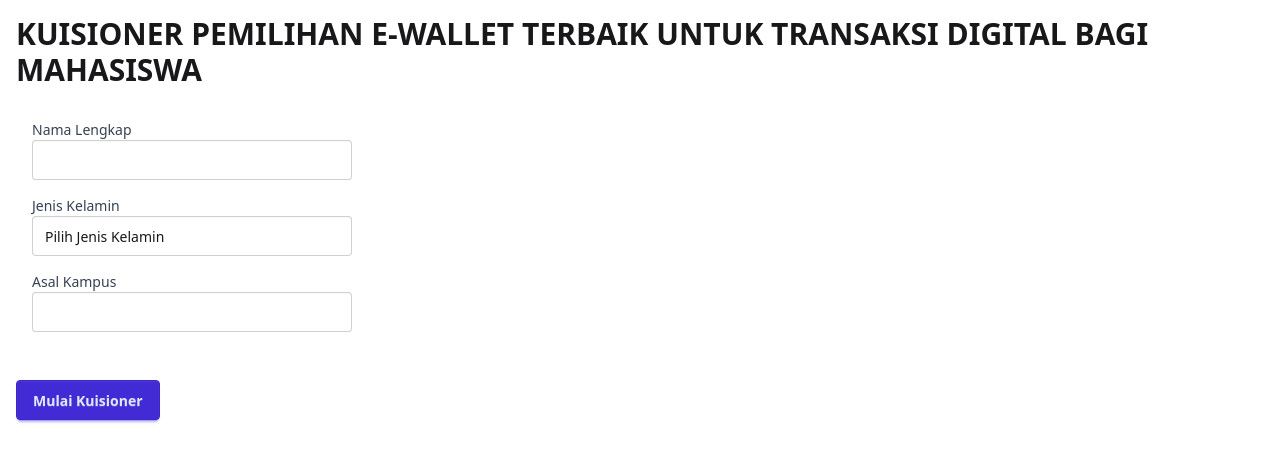
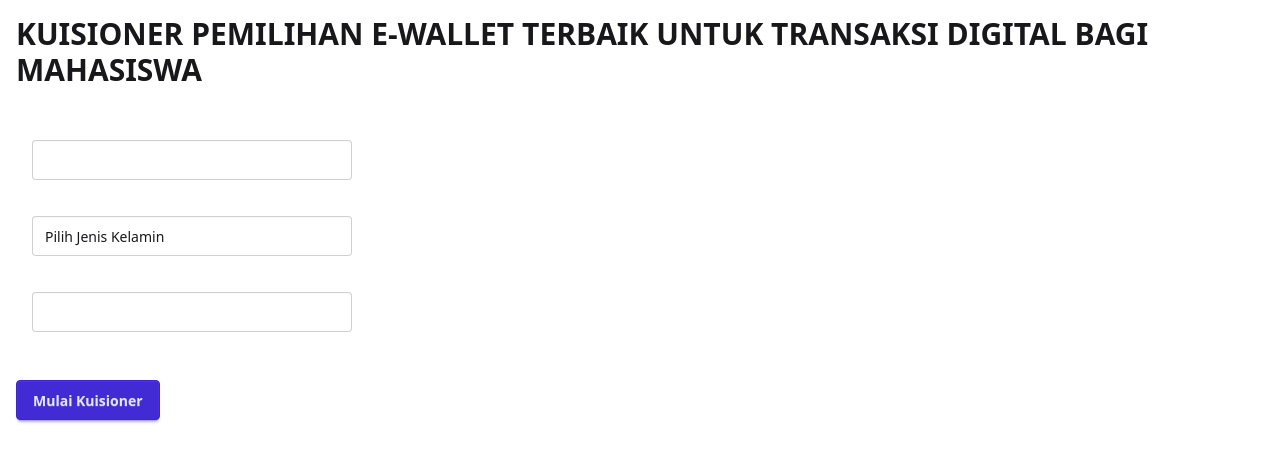
Before and after one commit to Gefila/kuesioner-e-wallet, a React (Vite) app: page / in a window 1280 px wide. Shown: the top 462 px of the page. Built offline with nearby package versions, Linux system fonts and the light colour scheme.

Commit message:
Update package.json scripts, enhance FormIdentitas styling, and improve Level2 component rendering logic

```diff
--- a/package.json
+++ b/package.json
@@ -7,7 +7,8 @@
     "dev": "vite",
     "build": "vite build",
     "lint": "eslint .",
-    "preview": "vite preview"
+    "preview": "vite preview",
+    "host" : "vite --host"
   },
   "dependencies": {
     "@tailwindcss/vite": "^4.1.4",
--- a/src/App.jsx
+++ b/src/App.jsx
@@ -141,11 +141,16 @@
     }
 
     async function handleSubmit() {
+        const filterResponsesLevel2 = {
+            ...responsesLevel2,
+            kriteria: responsesLevel2.kriteria.filter(item => item !== undefined)
+        }
         const allResponses = [
             { ...responsesLevel1, level: 1 },
-            { ...responsesLevel2, level: 2 },
+            { ...filterResponsesLevel2, level: 2 },
             { ...responsesLevel3, level: 3 },
         ];
+        console.log("allResponses", allResponses);
         setResponses(allResponses);
 
         try {
--- a/src/assets/utils/webhookData.js
+++ b/src/assets/utils/webhookData.js
@@ -4,6 +4,8 @@
         return  `${item.pilihan[0]} ${item.selected === item.pilihan[0] ? '🟢 🔴' : '🔴 🟢'} ${item.pilihan[1]} = ${item.tingkatKepentingan}`
 
     });
+
+    console.log(data)
 
     const level2 = data[1]?.kriteria.map((item) => {
         const value = item.jawaban.map((subItem) => {
--- a/src/components/FormIdentitas.jsx
+++ b/src/components/FormIdentitas.jsx
@@ -12,7 +12,7 @@
                 <div className="mb-4">
                     <label
                         htmlFor="name"
-                        className="block text-sm font-medium text-gray-700"
+                        className="block text-sm font-medium text-white"
                     >
                         Nama Lengkap
                     </label>
@@ -29,7 +29,7 @@
                 <div className="mb-4">
                     <label
                         htmlFor="nim"
-                        className="block text-sm font-medium text-gray-700"
+                        className="block text-sm font-medium text-white"
                     >
                         Jenis Kelamin
                     </label>
@@ -55,7 +55,7 @@
                 <div className="mb-4">
                     <label
                         htmlFor="asalKampus"
-                        className="block text-sm font-medium text-gray-700"
+                        className="block text-sm font-medium text-white"
                     >
                         Asal Kampus
                     </label>
--- a/src/components/Level2.jsx
+++ b/src/components/Level2.jsx
@@ -59,7 +59,8 @@
         <div className="overflow-x-auto bg-base-100">
             <p>Level 2</p>
             {hierarchyData.criteria.map((criterion, index) => (
-                <div
+                criterion.subCriteria.length > 0 ? (
+                    <div
                     key={index}
                     className="overflow-x-auto rounded-box border bg-base-100 mb-10"
                 >
@@ -81,7 +82,7 @@
                             </tr>
                         </thead>
                         <tbody>
-                            {perbandinganSubKriteria[index].map(
+                            {perbandinganSubKriteria[index]?.map(
                                 (pair, subIndex) => (
                                     <tr key={subIndex} className="text-center">
                                         <td
@@ -138,6 +139,7 @@
                         </tbody>
                     </table>
                 </div>
+                ) : null
             ))}
         </div>
     );
```
